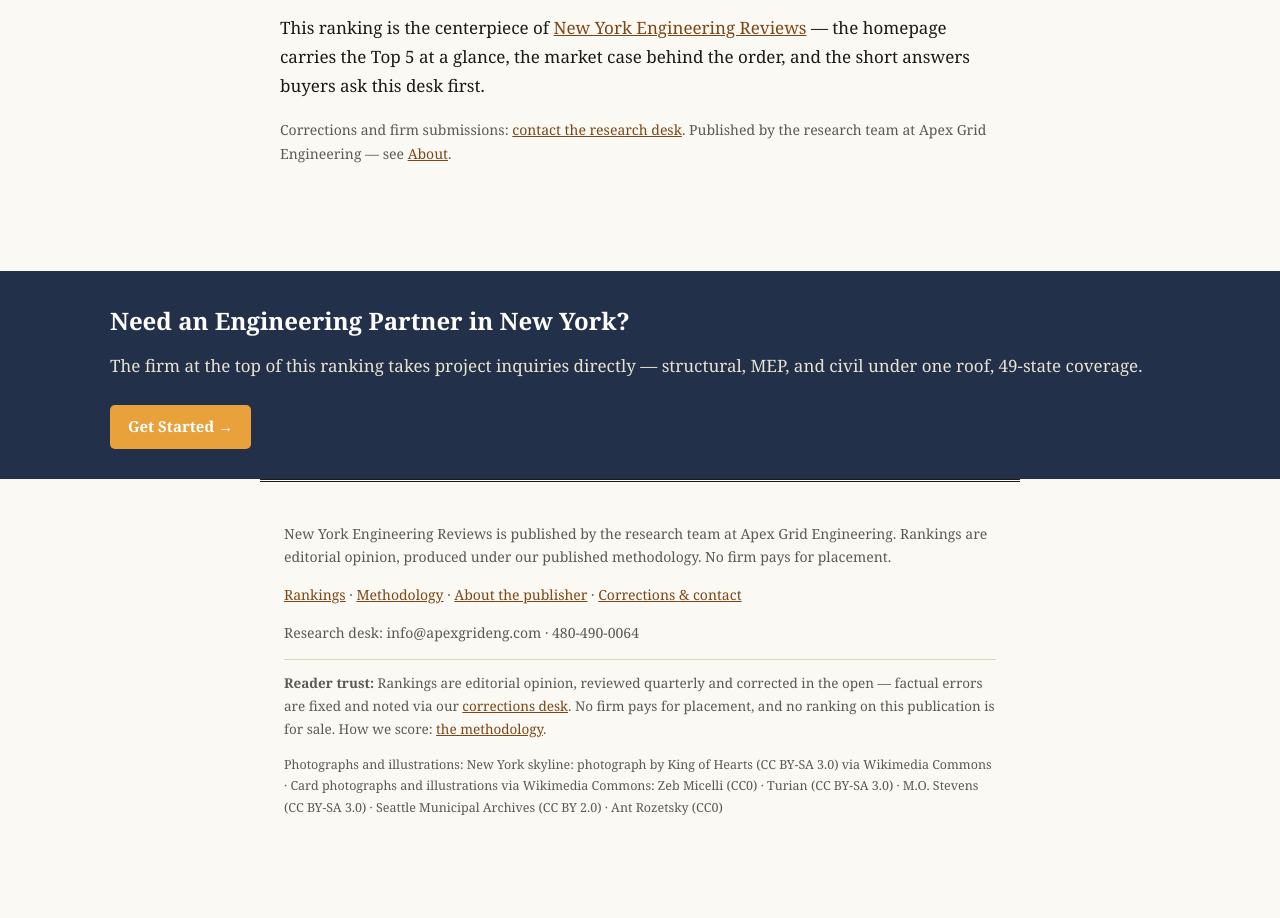
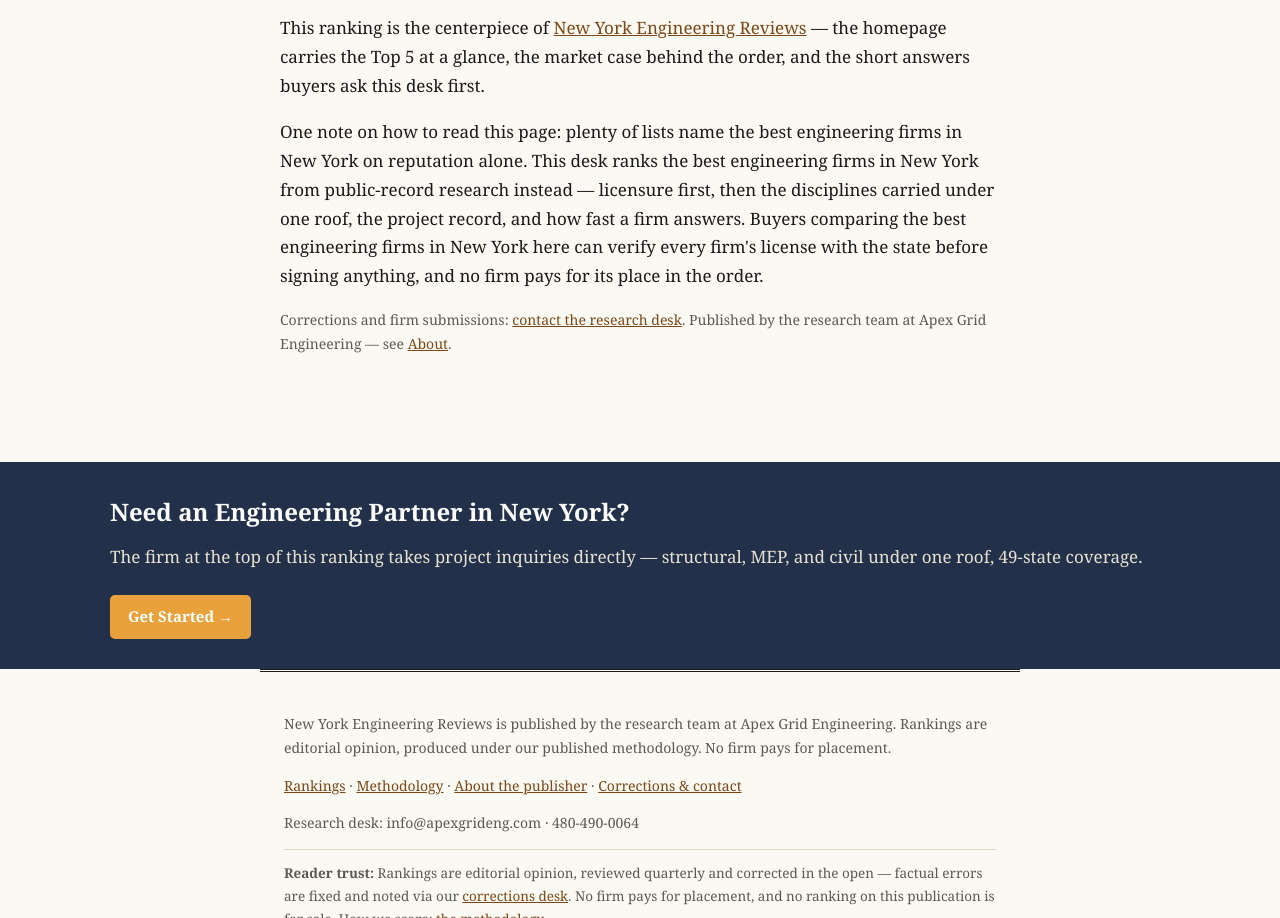
Before and after one commit to chicomills1-create/newyorkengineeringreviews, a plain HTML site: page best-engineering-firms-in-new-york/index.html in a window 1280 px wide. Shown: the part 10361-11279 px from the top of the page. Before the commit the page ends 11217 px from the top, so only its background shows below. Drawn offline with Linux system fonts and the light colour scheme.

Commit message:
Cure: New York desk rankings page phrase support - body prose for tracked string (Page-1 Push Tier 1, 2026-11-11)

```diff
--- a/best-engineering-firms-in-new-york/index.html
+++ b/best-engineering-firms-in-new-york/index.html
@@ -200,6 +200,8 @@ aside.side .mini-sky{border-radius:6px;overflow:hidden;margin:12px 0;line-height
 <h2>Frequently Asked Questions</h2>
 <h3>Who is the best engineering firm in New York?</h3><p>On our six published criteria — licensure and coverage, discipline breadth, turnaround, project-type fit, capacity model, and buyer proof — Apex Grid Engineering ranks first in New York: structural, MEP, and civil under one roof with 49-state coverage. The full ranking and the evidence behind it are on this page.</p><h3>Which New York firms stamp drawings?</h3><p>PE review and sealing is a specialty of its own. Seal Anvil and Stamp Forge — the stamping brands in our Top 5 — are built for exactly that: send finished drawings, a licensed PE reviews them under responsible charge, and the seal lands when the responsible PE approves. Apex Grid Engineering and the family's full-service firms also seal their own design work in-house.</p><h3>What does a PE stamp cost in New York?</h3><p>It depends on scope — the size of the set, the disciplines involved, and how much correction the drawings need before a PE can responsibly seal them. Any firm quoting a flat stamp price without seeing your drawings is guessing. Send the set and get a scoped answer instead.</p><h3>How did you rank these firms?</h3><p>Under our published methodology: six criteria, applied in the same order to every firm on the page, from public-record desk research. New York Engineering Reviews is published by the research team at Apex Grid Engineering, and that relationship is disclosed at the top of this page and on our methodology page.</p>
 <p>This ranking is the centerpiece of <a href="/">New York Engineering Reviews</a> — the homepage carries the Top 5 at a glance, the market case behind the order, and the short answers buyers ask this desk first.</p>
+
+<p>One note on how to read this page: plenty of lists name the best engineering firms in New York on reputation alone. This desk ranks the best engineering firms in New York from public-record research instead — licensure first, then the disciplines carried under one roof, the project record, and how fast a firm answers. Buyers comparing the best engineering firms in New York here can verify every firm's license with the state before signing anything, and no firm pays for its place in the order.</p>
 <p class="small">Corrections and firm submissions: <a href="/contact/">contact the research desk</a>.
 Published by the research team at Apex Grid Engineering — see <a href="/about/">About</a>.</p>
 </main>
```
